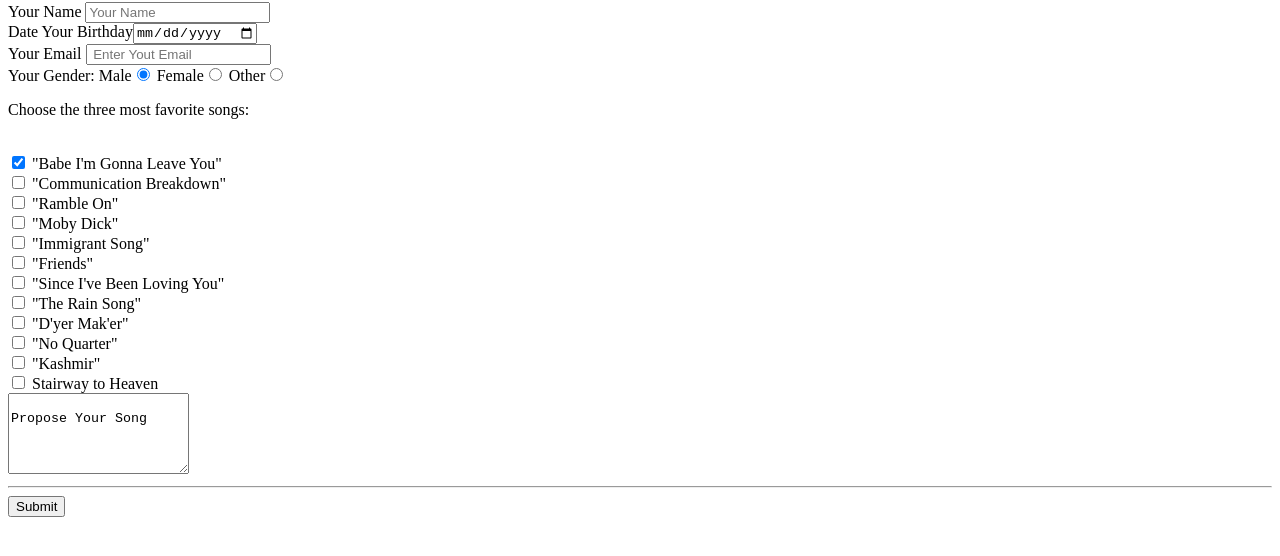
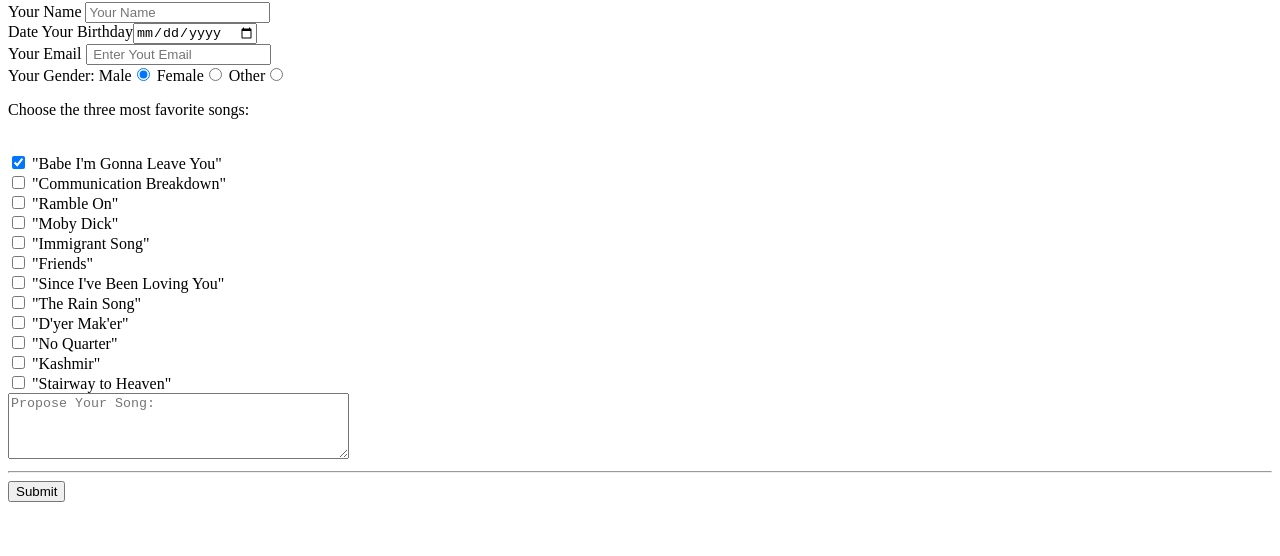
Before and after one commit to TarasKendzor/HomeTask01, a plain HTML site: page form.html in a window 1280 px wide. Shown: the part 78-634 px from the top of the page. Drawn offline with Linux system fonts and the light colour scheme.

Commit message:
update form.html

```diff
--- a/form.html
+++ b/form.html
@@ -49,21 +49,16 @@
 				<br>
 				<input type="checkbox" name="song" value="Kashmir"> "Kashmir"
 				<br>
-				<input type="checkbox" name="song" value="Stairway to Heaven "> Stairway to Heaven
+				<input type="checkbox" name="song" value="Stairway to Heaven "> "Stairway to Heaven"
 				<br>
 
-			    <textarea rows="5" cols="20" name="propose" value="">
-			    	Propose Your Song
-			    </textarea>
+				<textarea rows="4" cols="40" placeholder="Propose Your Song:"name="propose"></textarea>
 				<br>
 				<hr>
 				<input type="submit" name="submit"
 				formaction="https://formspree.io/taraskendzor@gmail.com" formmethod="post">
 
-
 			</form>
-
-
 
 		</section>
 
```
Lines whose indentation alone changed are shown as unchanged.
